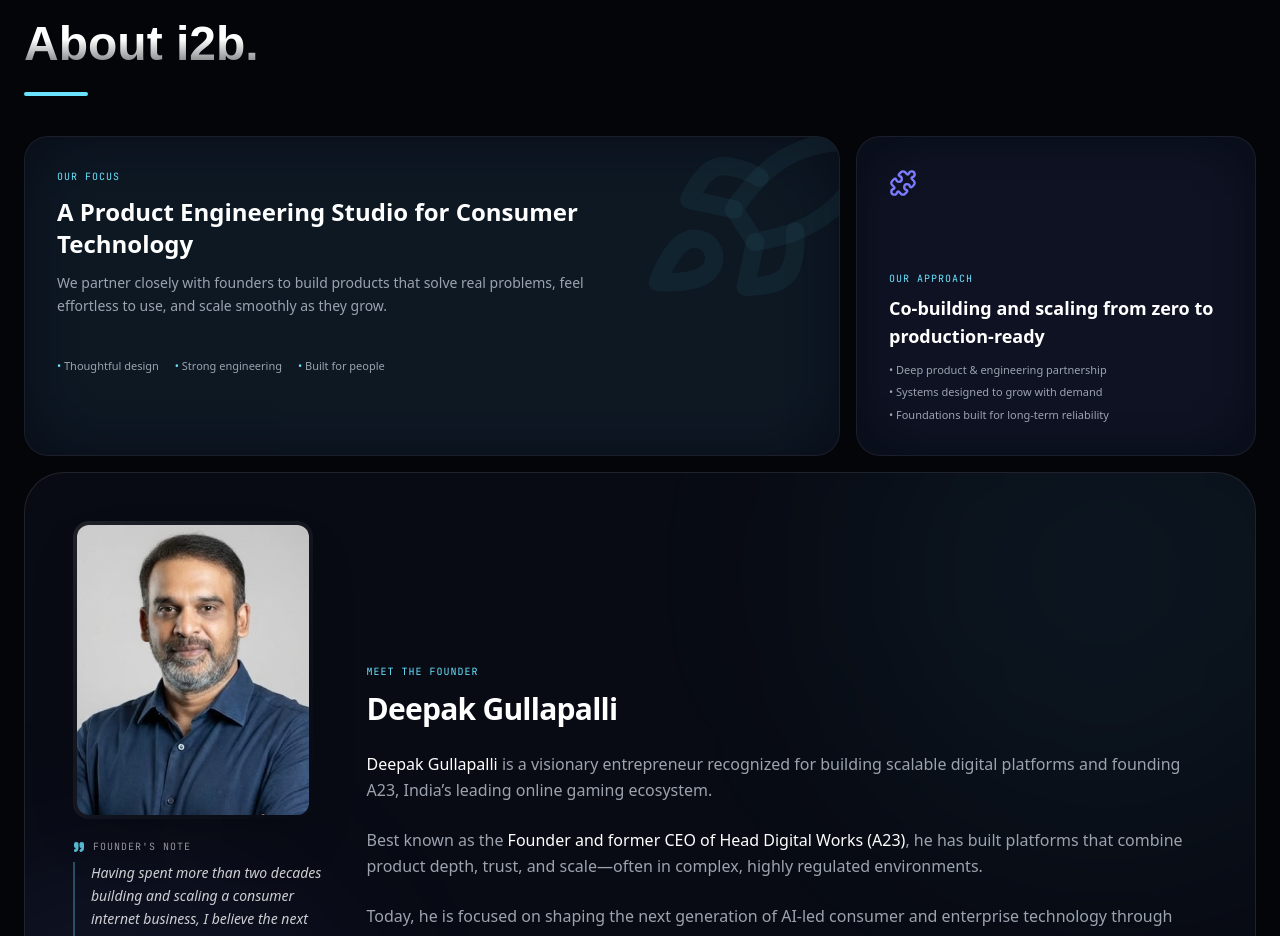
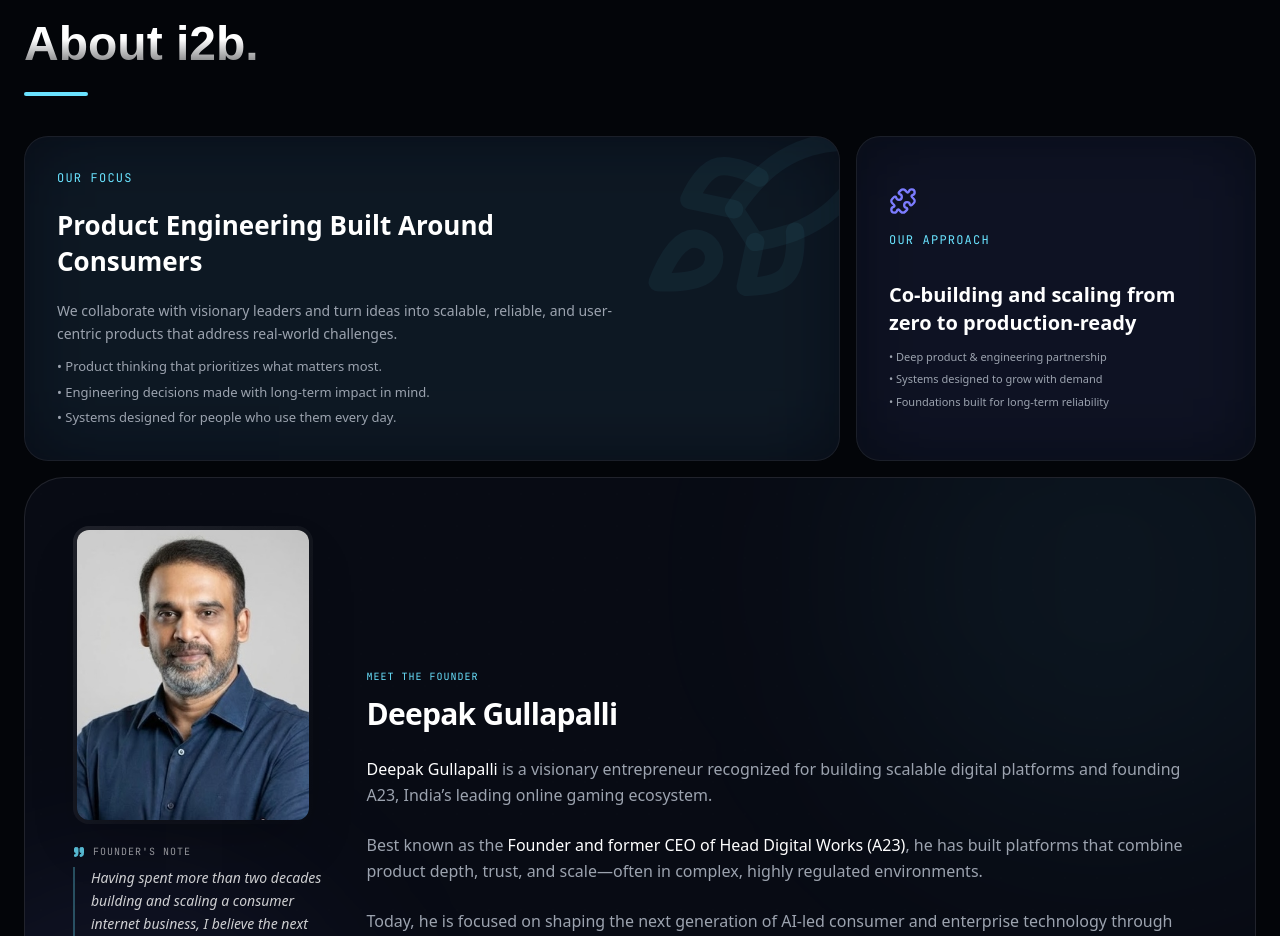
Before and after one commit to SitimalleSidharth/i2b-webpage, a React (Vite) app: page / in a window 1280 px wide. Shown: the part 1820-2756 px from the top of the page. Built offline with nearby package versions, Linux system fonts and the light colour scheme; a web font is replaced by a local one.

Commit message:
Content changes

```diff
--- a/src/pages/Home/AboutUs.jsx
+++ b/src/pages/Home/AboutUs.jsx
@@ -26,7 +26,7 @@ export default function AboutUs() {
             whileHover={{ y: -5, scale: 1.01 }}
             viewport={{ once: true }}
             transition={{ duration: 0.3 }}
-            className="group md:col-span-8 glass-card rounded-3xl p-6 md:p-8 flex flex-col justify-between relative overflow-hidden min-h-[300px] md:min-h-[320px] will-change-transform"
+            className="group md:col-span-8 glass-card rounded-3xl p-6 md:p-8 flex flex-col justify-center relative overflow-hidden min-h-[300px] md:min-h-[320px] will-change-transform"
           >
             <div className="absolute inset-0 rounded-3xl border border-primary/0 group-hover:border-primary/40 transition-all duration-500 pointer-events-none" />
             <div className="absolute -inset-1 rounded-3xl bg-primary/10 blur-2xl opacity-60 group-hover:opacity-100 transition-all duration-700 pointer-events-none" />
@@ -34,21 +34,19 @@ export default function AboutUs() {
             <Rocket size={220} className="absolute -top-8 -right-8 text-primary/5 pointer-events-none rotate-12" />
 
             <div className="relative z-10 max-w-xl">
-              <h3 className="text-primary font-mono text-[10px] uppercase tracking-widest mb-3">
+              <h3 className="text-primary font-mono text-[12px] uppercase tracking-widest mb-5">
                 Our Focus
               </h3>
-              <h4 className="text-xl md:text-2xl font-bold mb-3 text-white">
-                A Product Engineering Studio for Consumer Technology
+              <h4 className="text-xl md:text-[26px] font-bold mb-5 text-white">
+                Product Engineering Built Around Consumers
               </h4>
-              <p className="text-muted text-sm mb-4 leading-relaxed">
-                We partner closely with founders to build products that solve real problems,
-                feel effortless to use, and scale smoothly as they grow.
+              <p className="text-muted text-sm mb-3 leading-relaxed">
+                We collaborate with visionary leaders and turn ideas into scalable, reliable, and user-centric products that address real-world challenges.
               </p>
-              <br/>
-              <ul className="flex flex-wrap gap-x-4 gap-y-1 text-[11px] text-muted font-medium">
-                <li><span className="text-primary">•</span> Thoughtful design</li>
-                <li><span className="text-primary">•</span> Strong engineering</li>
-                <li><span className="text-primary">•</span> Built for people</li>
+              <ul className="text-[13px] text-muted space-y-1.5">
+                <li>• Product thinking that prioritizes what matters most.</li>
+                <li>• Engineering decisions made with long-term impact in mind.</li>
+                <li>• Systems designed for people who use them every day.</li>
               </ul>
             </div>
           </motion.div>
@@ -60,17 +58,17 @@ export default function AboutUs() {
             whileHover={{ y: -5, scale: 1.01 }}
             viewport={{ once: true }}
             transition={{ duration: 0.3, delay: 0.1 }}
-            className="group md:col-span-4 glass-card rounded-3xl p-6 md:p-8 flex flex-col justify-between min-h-[240px] relative overflow-hidden will-change-transform"
+            className="group md:col-span-4 glass-card rounded-3xl p-6 md:p-8 flex flex-col justify-center min-h-[240px] relative overflow-hidden will-change-transform"
           >
             <div className="absolute inset-0 rounded-3xl border border-accent/0 group-hover:border-accent/30 transition-all duration-500 pointer-events-none" />
             <div className="absolute -inset-1 rounded-3xl bg-accent/10 blur-2xl opacity-60 group-hover:opacity-100 transition-all duration-700 pointer-events-none" />
 
             <Puzzle className="text-accent mb-4" size={28} />
             <div className="relative z-10">
-              <h3 className="text-primary font-mono text-[10px] uppercase tracking-widest mb-2">
+              <h3 className="text-primary font-mono text-[12px] uppercase tracking-widest mb-8">
                 Our Approach
               </h3>
-              <h4 className="text-lg font-bold mb-3 text-white">
+              <h4 className="text-xl font-bold mb-3 text-white">
                 Co-building and scaling from zero to production-ready
               </h4>
               <ul className="text-[11px] text-muted space-y-1.5">
```
